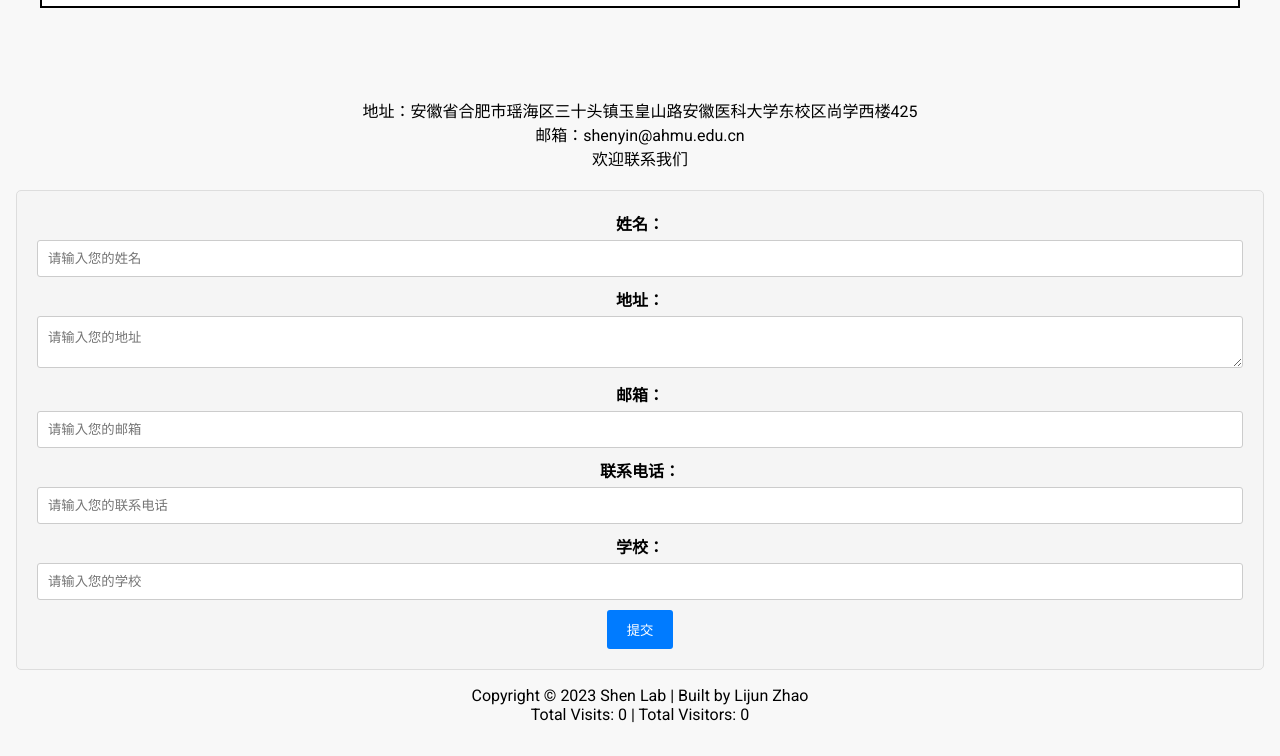
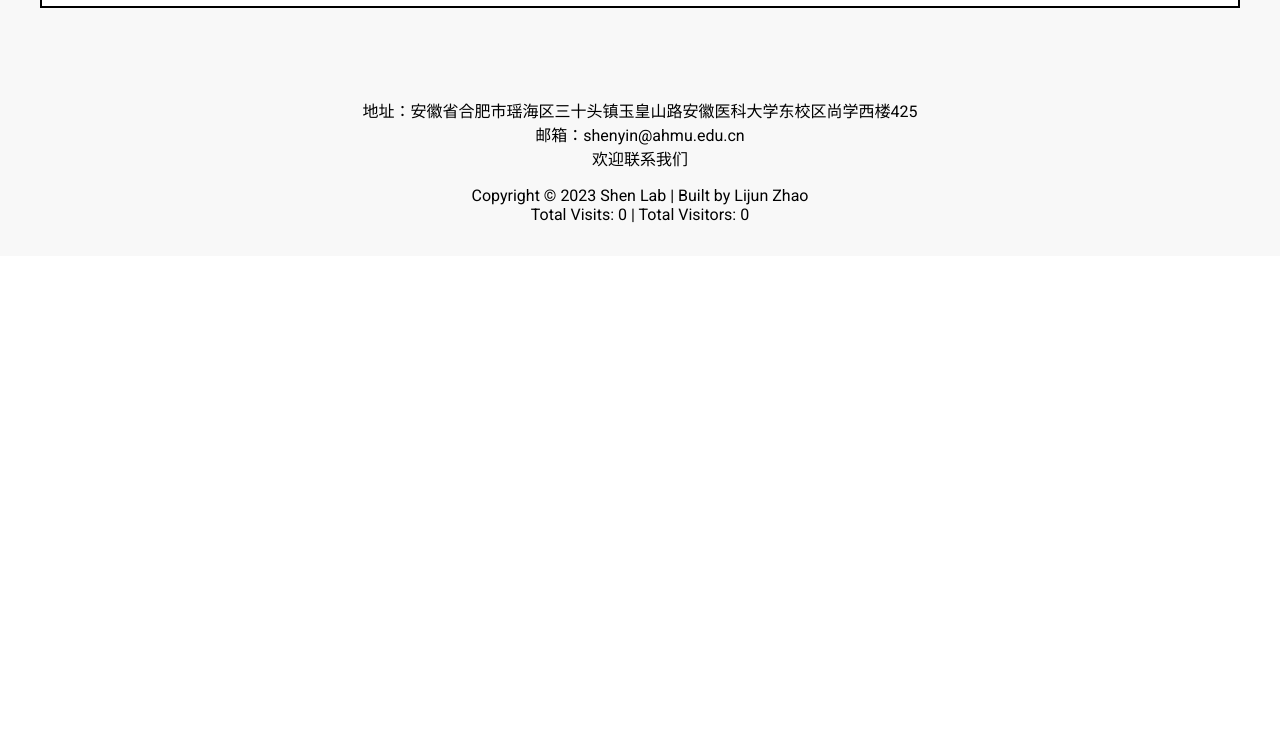
Before and after one commit to joke-balabala/joke-balabala.github.io, a plain HTML site: page contact.html in a window 1280 px wide. Shown: the part 1322-2078 px from the top of the page. After the commit the page ends 1578 px from the top, so only its background shows below. Drawn offline with Linux system fonts and the light colour scheme; a web font is replaced by a local one.

Commit message:
Update contact.html

```diff
--- a/contact.html
+++ b/contact.html
@@ -144,32 +144,6 @@
   <p>欢迎联系我们</p>
 </div>
 
-
-  <!-- 在表单中添加输入字段 -->
-<div class="contact-info">
-  <form>
-    <label for="name">姓名：</label>
-    <input type="name" id="name" name="name" placeholder="请输入您的姓名">
-
-    <label for="address">地址：</label>
-    <textarea id="address" name="address"  placeholder="请输入您的地址"></textarea>
-
-    <label for="email">邮箱：</label>
-    <input type="email" id="email" name="email" required placeholder="请输入您的邮箱">
-
-    <label for="phone">联系电话：</label>
-    <input type="tel" id="phone" name="phone" placeholder="请输入您的联系电话">
-
-    <label for="school">学校：</label>
-    <input type="sch" id="school" name="school" placeholder="请输入您的学校">
-
-    <!-- 您可以添加更多字段，比如姓名、公司等 -->
-
-    <input type="submit" value="提交">
-  </form>
-</div>
-
-
 <footer>
   Copyright © 2023 Shen Lab | Built by Lijun Zhao
   <div id="visitor-stats" class="center">
```
